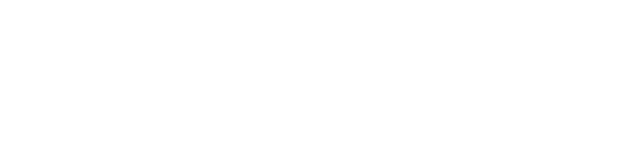
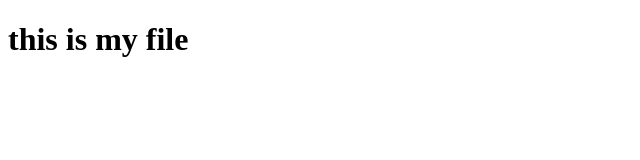
Before and after one commit to lapislui/Office_work, a plain HTML site: page index.html in a window 1280 px wide. Shown: the whole page, without its empty margins (0-640 px from the left). Drawn offline with Linux system fonts and the light colour scheme.

Commit message:
new commit

```diff
--- a/index.html
+++ b/index.html
@@ -7,6 +7,6 @@
 </head>
 <script></script>
 <body>
-
+    <h1>this is my file</h1>
 </body>
 </html>
```
